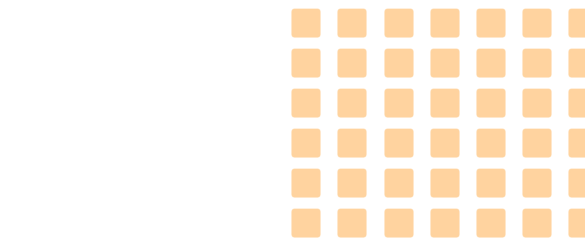
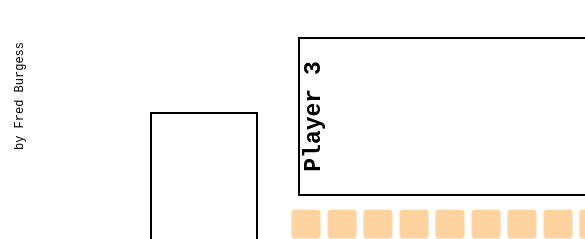
Before and after one commit to freddieb123/Bananas-and-Grams, a website: page public/snatch/index.html in a window 390 px wide. Shown: the top 239 px of the page, 585 px wide, since content can reach past the window. Drawn offline with nearby package versions, Linux system fonts and the light colour scheme; no server answers.

Commit message:
fix load

```diff
--- a/public/snatch/style.css
+++ b/public/snatch/style.css
@@ -10,11 +10,11 @@ nav {
   margin:20px;
 }
 
-@media screen and (max-width: 2500px) {
+@media only screen and (min-width: 1000px) {
   body {
     max-width: 1500px;
     text-align: center;
-    margin: auto;
+    margin: 10px;
       }
   #tile-space {
     grid-template-columns: repeat(16, 1fr);
@@ -22,15 +22,15 @@ nav {
   }
 }
 
-@media screen and (max-width: 500px) {
+@media only screen and (max-width: 1000px) {
   body {
-    margin: 40px;
-    max-width: 160px;
+    margin: 10px;
+    max-width: 800px;
     text-align: center;
     margin: auto;
   }
   #tile-space {
-    grid-template-columns: 1fr, 1fr;
+    grid-template-columns: repeat(12, 1fr);
   }
 }
 @media screen and (min-width: 200px) and (max-width: 767px) and (orientation: portrait) {
```
